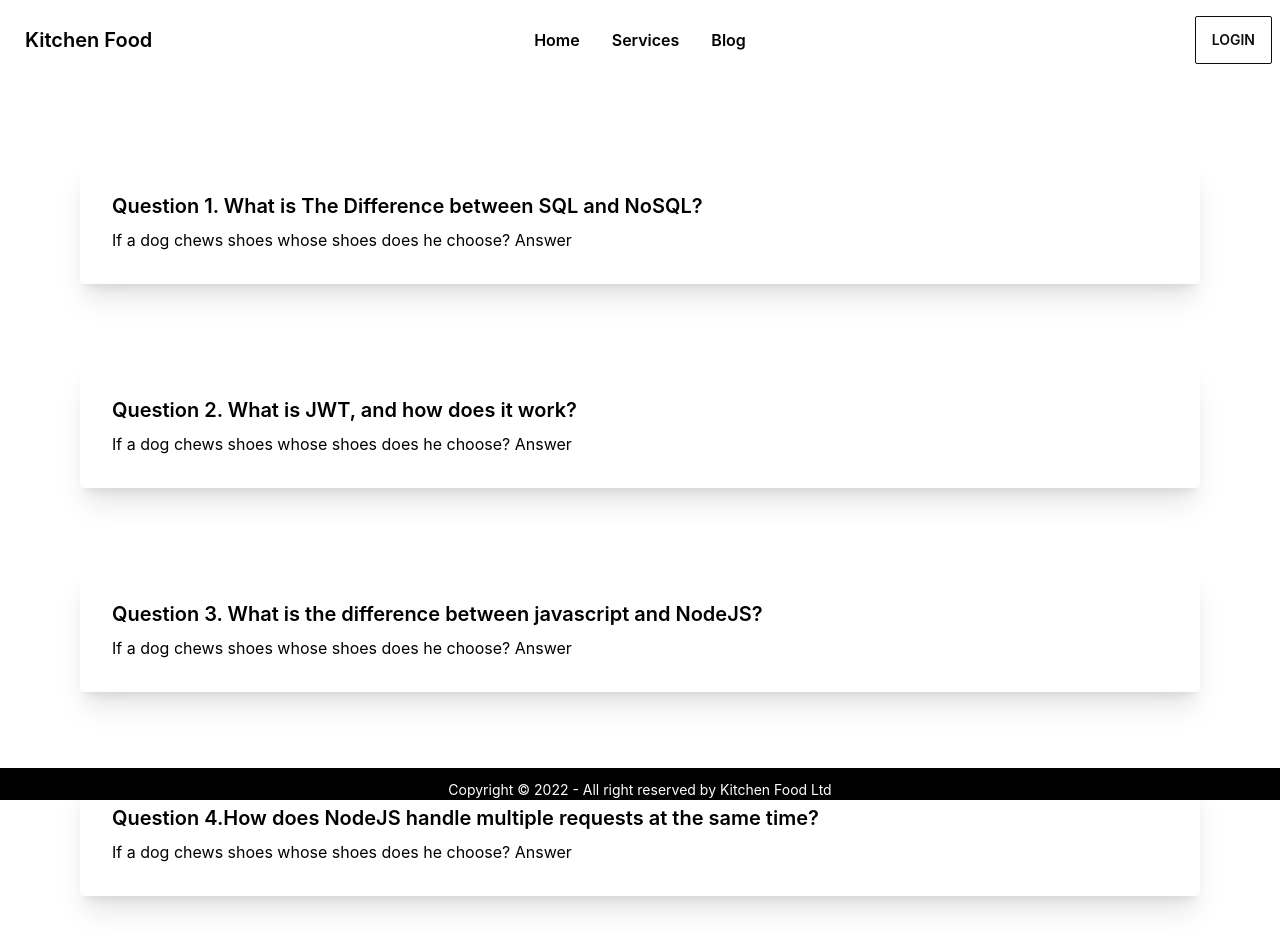
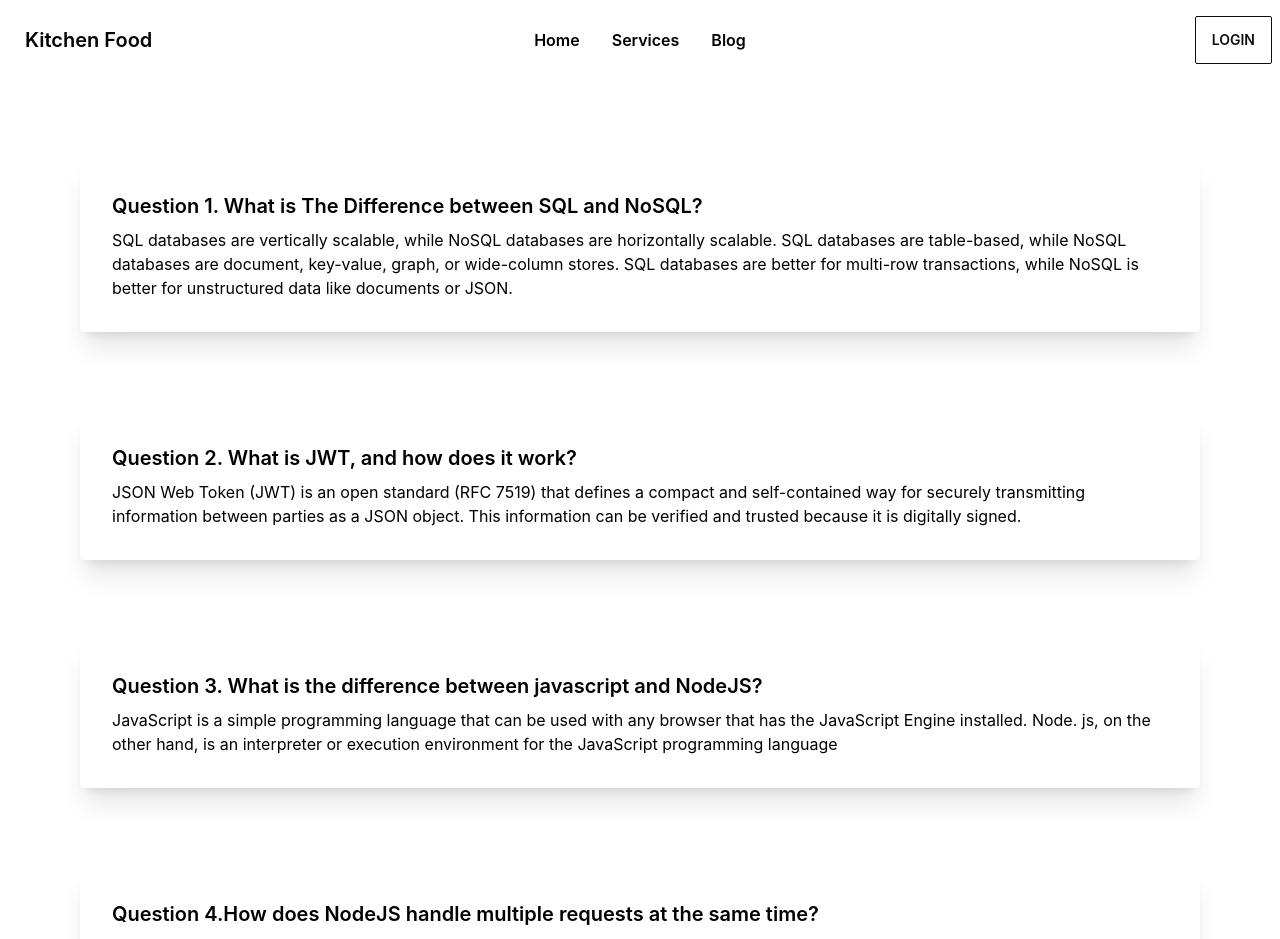
Before and after one commit to Nayem-Mursalin/Kitchen-Food-Client, a React (Create React App) app: page /blog in a window 1280 px wide. Shown: the top 939 px of the page. Built offline with nearby package versions, Linux system fonts and the light colour scheme; no server answers.

Commit message:
Blog update

```diff
--- a/src/pages/Home/Blog/Blog.js
+++ b/src/pages/Home/Blog/Blog.js
@@ -6,25 +6,25 @@ const Blog = () => {
             <div className="card w-600 bg-base-100 shadow-xl m-20">
                 <div className="card-body">
                     <h2 className="card-title">Question 1. What is The Difference between SQL and NoSQL?</h2>
-                    <p>If a dog chews shoes whose shoes does he choose? Answer</p>
+                    <p>SQL databases are vertically scalable, while NoSQL databases are horizontally scalable. SQL databases are table-based, while NoSQL databases are document, key-value, graph, or wide-column stores. SQL databases are better for multi-row transactions, while NoSQL is better for unstructured data like documents or JSON.</p>
                 </div>
             </div>
             <div className="card w-600 bg-base-100 shadow-xl m-20">
                 <div className="card-body">
                     <h2 className="card-title">Question 2. What is JWT, and how does it work?</h2>
-                    <p>If a dog chews shoes whose shoes does he choose? Answer</p>
+                    <p>JSON Web Token (JWT) is an open standard (RFC 7519) that defines a compact and self-contained way for securely transmitting information between parties as a JSON object. This information can be verified and trusted because it is digitally signed.</p>
                 </div>
             </div>
             <div className="card w-600 bg-base-100 shadow-xl m-20">
                 <div className="card-body">
                     <h2 className="card-title">Question 3. What is the difference between javascript and NodeJS?</h2>
-                    <p>If a dog chews shoes whose shoes does he choose? Answer</p>
+                    <p>JavaScript is a simple programming language that can be used with any browser that has the JavaScript Engine installed. Node. js, on the other hand, is an interpreter or execution environment for the JavaScript programming language</p>
                 </div>
             </div>
             <div className="card w-600 bg-base-100 shadow-xl m-20">
                 <div className="card-body">
                     <h2 className="card-title">Question 4.How does NodeJS handle multiple requests at the same time?</h2>
-                    <p>If a dog chews shoes whose shoes does he choose? Answer</p>
+                    <p>NodeJS receives multiple client requests and places them into EventQueue. NodeJS is built with the concept of event-driven architecture. NodeJS has its own EventLoop which is an infinite loop that receives requests and processes them.</p>
                 </div>
             </div>
 
--- a/src/pages/Home/Service/ServiceDetails.js
+++ b/src/pages/Home/Service/ServiceDetails.js
@@ -1,10 +1,11 @@
 import React from 'react';
 import { Link, useLoaderData } from 'react-router-dom';
+import MyReview from '../../Special/AddReview';
 
 const ServiceDetails = () => {
     const { name, picture, price, description } = useLoaderData();
     return (
-        <div>
+        <div className='mb-100'>
             <div className="card text-center card-compact w-200 bg-base-100 shadow-xl m-50 ">
                 <figure><img className='max-w-md' src={picture} alt="Food" /></figure>
                 <div className="card-body">
@@ -15,7 +16,8 @@ const ServiceDetails = () => {
             </div>
             <div className='card card-compact w-250 my-50 pt-50'>
                 <h2 className='mt-50'>Review Section:</h2><br></br>
-                <p>Go to <Link to='/myreview'>review</Link> Page</p>
+                <p>to See your Review Go to <Link to='/myreview'><button className='btn btn-primary'>Review</button></Link> Page</p>
+                <MyReview></MyReview>
             </div>
         </div>
 
--- /dev/null
+++ b/src/pages/Special/AddReview.js
@@ -0,0 +1,50 @@
+import React, { useContext } from 'react';
+import { AuthContext } from '../../contexts/AuthProvider/AuthProvider';
+
+const MyReview = () => {
+    const { user } = useContext(AuthContext);
+    const handlePlaceOrder = (event) => {
+        event.preventDefault();
+        const form = event.target;
+        const name = `${form.firstName.value}`;
+        const email = user?.email || 'unregistered';
+        const message = form.message.value;
+
+
+        const review = {
+            name,
+            email,
+            message,
+        }
+
+        fetch('http://localhost:5500/reviews', {
+            method: 'POST',
+            headers: {
+                'content-type': 'application/json',
+            },
+            body: JSON.stringify(review)
+        })
+            .then(res => res.json())
+            .then(data => {
+                console.log(data)
+                if (data.acknowledged) {
+                    alert('Review placed successfully')
+                    form.reset();
+                }
+            })
+            .catch(er => console.error(er));
+    }
+    return (
+        <form onSubmit={handlePlaceOrder}>
+            <h4 className="text-4xl">Add your Review</h4>
+            <div className='grid grid-cols-1 lg:grid-cols-2 gap-4'>
+                <input name='firstName' type="text" placeholder="Name" className="input input-bordered w-full " />
+                <input name='email' type="text" placeholder="Your Email" defaultValue={user?.email} className="input input-bordered w-full" readOnly />
+            </div>
+            <textarea name='message' className="textarea textarea-bordered h-24 w-full" placeholder="Your Review"></textarea>
+            <input className='btn btn-primary' type="submit" value="Submit Review" />
+        </form>
+    );
+};
+
+export default MyReview;
--- a/src/pages/Special/MyReview.js
+++ b/src/pages/Special/MyReview.js
@@ -1,50 +1,40 @@
-import React, { useContext } from 'react';
+import React, { useContext, useEffect, useState } from 'react';
 import { AuthContext } from '../../contexts/AuthProvider/AuthProvider';
 
-const MyReview = () => {
+const AddReview = () => {
     const { user } = useContext(AuthContext);
-    const handlePlaceOrder = (event) => {
-        event.preventDefault();
-        const form = event.target;
-        const name = `${form.firstName.value}`;
-        const email = user?.email || 'unregistered';
-        const message = form.message.value;
+    const [review, setReview] = useState([]);
 
 
-        const review = {
-            name,
-            email,
-            message,
-        }
+    useEffect(() => {
+        fetch(`http://localhost:5500/reviews?email=${user?.email}`)
+            .then(res => res.json())
+            .then(data => setReview(data))
+            .catch(err => console.error(err))
+    }, [user?.email]);
+    console.log(review);
+    return (
+        <div>
+            <h2>Your Total Review: {review.length}</h2>
+            <div className="overflow-x-auto w-full">
+                <table className="table w-full">
 
-        fetch('http://localhost:5500/reviews', {
-            method: 'POST',
-            headers: {
-                'content-type': 'application/json',
-            },
-            body: JSON.stringify(review)
-        })
-            .then(res => res.json())
-            .then(data => {
-                console.log(data)
-                if (data.acknowledged) {
-                    alert('Review placed successfully')
-                    form.reset();
-                }
-            })
-            .catch(er => console.error(er));
-    }
-    return (
-        <form onSubmit={handlePlaceOrder}>
-            <h4 className="text-4xl">Add your Review</h4>
-            <div className='grid grid-cols-1 lg:grid-cols-2 gap-4'>
-                <input name='firstName' type="text" placeholder="Name" className="input input-bordered w-full " />
-                <input name='email' type="text" placeholder="Your Email" defaultValue={user?.email} className="input input-bordered w-full" readOnly />
+                    <thead>
+                        <tr>
+                            <th>Name</th>
+                            <th>Review</th>
+                        </tr>
+                    </thead>
+                    <tbody>
+                        {
+                            review.map(rev => <tr><td>{rev.name}</td> <td>{rev.message}</td></tr>)
+                        }
+                    </tbody>
+
+                </table>
             </div>
-            <textarea name='message' className="textarea textarea-bordered h-24 w-full" placeholder="Your Review"></textarea>
-            <input className='btn btn-primary' type="submit" value="Submit Review" />
-        </form>
+        </div>
     );
 };
 
-export default MyReview;
+export default AddReview;
--- a/src/pages/shared/Footer/Footer.js
+++ b/src/pages/shared/Footer/Footer.js
@@ -2,8 +2,8 @@ import React from 'react';
 
 const Footer = () => {
     return (
-        <footer className="footer footer-center pb-0 pt-3 p-2 bg-black text-white fixed bottom-0 mt-200">
-            <div>
+        <footer className="footer h-30 footer-center pb-0 pt-3 p-2 bg-black text-white mt-200">
+            <div className='p-10'>
                 <p>Copyright © 2022 - All right reserved by Kitchen Food Ltd</p>
             </div>
         </footer>
```
